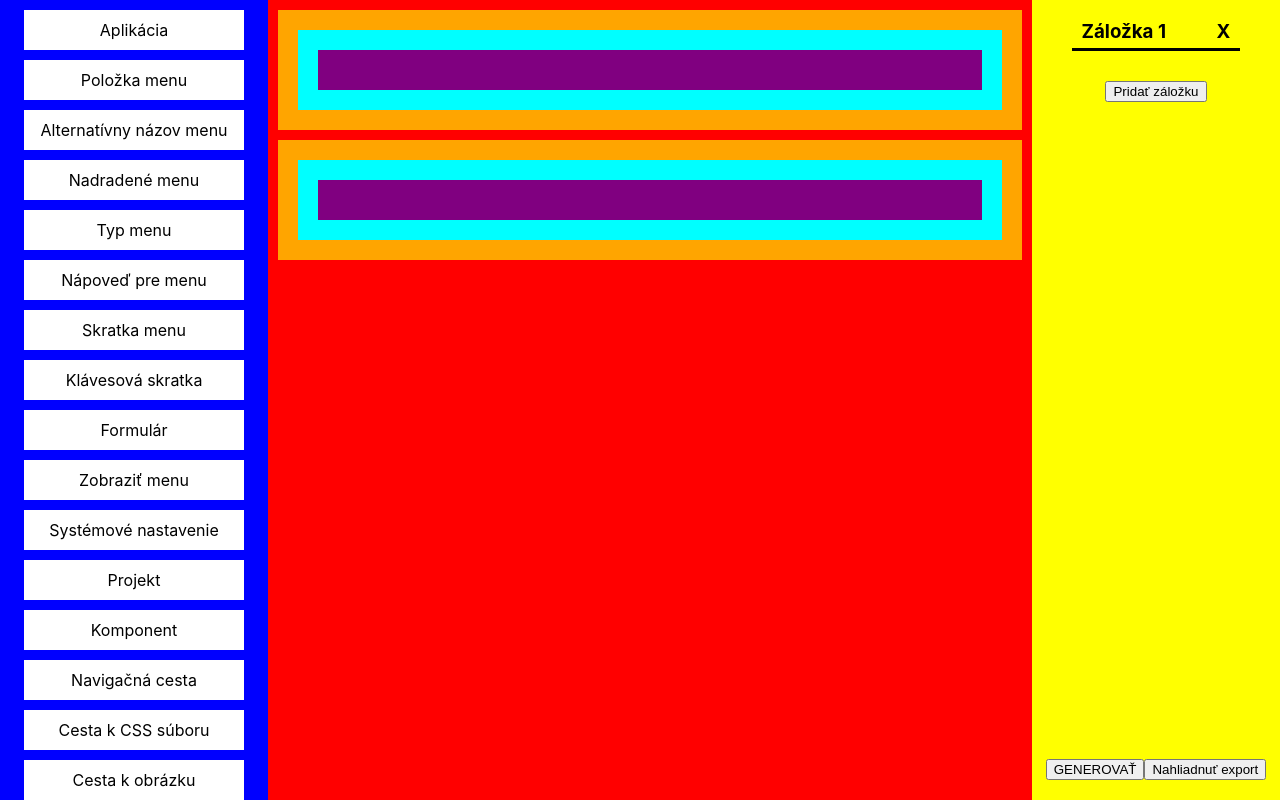
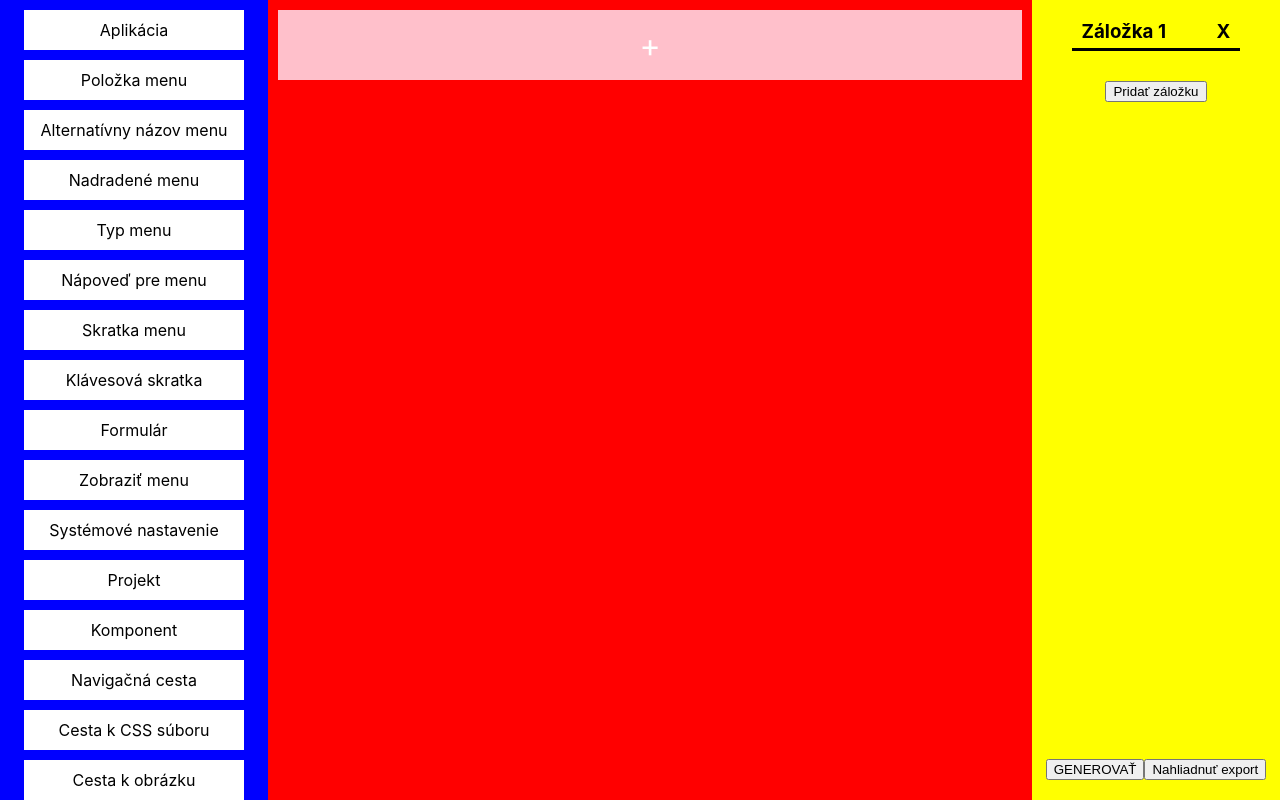
Before and after one commit to adino1337/ui_generator, a React (Create React App) app: page / in a window 1280 px wide. Built offline with nearby package versions, Linux system fonts and the light colour scheme.

Commit message:
fukčné pridávanie riadkov a stlpcov

```diff
--- a/src/App.css
+++ b/src/App.css
@@ -1,17 +1,20 @@
 .App{
   height: 100vh;
 }
-.test{
-  border: 2px solid black;
-  min-height: 60px;
-  min-width: 200px;
-  padding: 10;
+
+
+.plusCol{
+  display: flex;
+  flex: 1;
+  justify-content: center;
+  align-items: center;
+  font-size: 32px;
+  color: white;
+}
+.plusRow{
   display: grid;
   place-items: center;
-  color: black;
+  font-size: 32px;
+  color: white;
+  height: 70px;
 }
-
-.test:hover{
-  background-color: black;
-  color: white;
-}
--- a/src/App.js
+++ b/src/App.js
@@ -7,11 +7,10 @@ function App() {
   const initialFields = schema;
 
   const [leftFields, setLeftFields] = useState(initialFields);
-  const [marks, setMarks] = useState([[[[]],[[]]]]);
+  const [marks, setMarks] = useState([[]]);
   const [activeMark, setActiveMark] = useState(0);
   const [rightFieldGroups, setRightFieldGroups] = useState(marks[activeMark]);
-  const [edit, setEdit] = useState(true);
-
+  const [edit, setEdit] = useState(false);
   useEffect(() => {
     const updatedMarks = [...marks];
     updatedMarks[activeMark] = rightFieldGroups;
@@ -21,34 +20,14 @@ function App() {
   const [dragEnd, setDragEnd] = useState(false);
 
   useEffect(() => {
-
-    /* vymazavanie prazdnych riadkov
+    setRightFieldGroups((prev) => {
+      return prev.map((row) => {
+        return row.filter((col) => col.length !== 0);
+      });
+    });
     setRightFieldGroups((prev) => {
       return prev.filter((row) => row.length !== 0);
     });
-    }
-    */
-
-
-    if (rightFieldGroups.length > 0) {
-      setRightFieldGroups((prev) => {
-        return prev.map((row) => {
-          return row.filter(
-            (col, colIndex) => col.length !== 0 || colIndex === row.length - 1
-          );
-        });
-      });
-    }
-    if (rightFieldGroups.length > 0) {
-      setRightFieldGroups((prev) => {
-        return prev.map((row) => {
-          if (row[row.length - 1].length !== 0) return [...row, []];
-          return row;
-        });
-
-      });
-
-    }
   }, [dragEnd]);
 
   const onDragEnd = (result) => {
@@ -58,13 +37,13 @@ function App() {
     const sourceList = result.source.droppableId;
     const destinationList = result.destination.droppableId;
     console.log(sourceList, destinationList);
-    if (sourceList === "left-list" && destinationList === "base") {
+    if (sourceList === "left-list" && destinationList === "addRow") {
       const [movedField] = leftFields.splice(result.source.index, 1);
       setRightFieldGroups((prev) => [...prev, [[movedField]]]);
       return;
     } else if (
       sourceList.split("-")[0] === "column" &&
-      destinationList === "base"
+      destinationList === "addRow"
     ) {
       let rowNumber = sourceList.split("-")[1];
       let columnNumber = sourceList.split("-")[2];
@@ -99,12 +78,15 @@ function App() {
         const [movedField] = sourceFields.splice(result.source.index, 1);
         sourceFields.splice(result.destination.index, 0, movedField);
         setLeftFields([...sourceFields]);
+      }else if (sourceList.split("-")[0] === "group") {
+        console.log("columi vedla seba")
       }
+
     } else if (destinationList !== "left-list") {
       // Presun z ľavého zoznamu do pravého
       if (sourceList === "left-list") {
         const [movedField] = leftFields.splice(result.source.index, 1);
-        if (destinationList.split("-")[0] === "group") {
+        if (destinationList.split("-")[0] === "addColumn") {
           let rowNumber = parseInt(destinationList.split("-")[1]);
           //pridá array do arraya podľa groupnumber v rightFieldGroups
           setRightFieldGroups((prev) => {
@@ -140,7 +122,7 @@ function App() {
         const sourceFields =
           rightFieldGroups[sourceRowNumber][sourceColumnNumber];
         const [movedField] = sourceFields.splice(result.source.index, 1);
-        if (destinationList.split("-")[0] === "group") {
+        if (destinationList.split("-")[0] === "addColumn") {
           let destinationRowNumber = parseInt(destinationList.split("-")[1]);
           setRightFieldGroups((prev) => {
             return prev.map((row, i) => {
@@ -262,6 +244,8 @@ function App() {
           <Droppable droppableId="left-list" type="field">
             {(provided, snapshot) => (
               <div
+                onMouseEnter={() => setEdit(true)}
+                onMouseLeave={() => setEdit(false)}
                 ref={provided.innerRef}
                 style={{
                   height: "calc(100vh - 20px)",
@@ -318,6 +302,8 @@ function App() {
               return (
                 <div
                   ref={providedBase.innerRef}
+                  onMouseEnter={() => setEdit(true)}
+                  onMouseLeave={() => setEdit(false)}
                   style={{
                     width: "60%",
                     minHeight: "calc(100vh - 20px)",
@@ -357,7 +343,10 @@ function App() {
                             direction="horizontal"
                             type="column"
                           >
-                            {(providedRow, snapshot) => (
+                            {(providedRow, snapshotRow) => {
+                              let columnMaxWidth = edit ? "none" : "120px";
+
+                              return (
                                 <div
                                   ref={providedRow.innerRef}
                                   style={{
@@ -378,24 +367,36 @@ function App() {
                                       type="column"
                                     >
                                       {(providedField, snapshot) => {
-                                      let dragHandleProps ={...providedField.dragHandleProps}
-
+                                        let dragHandleProps = {
+                                          ...providedField.dragHandleProps,
+                                        };
+                                        /*
                                       if(columnIndex === row.length - 1)
                                       dragHandleProps = {}
-
-
-                                      return(
-                                      <div
-                                        ref={providedField.innerRef}
-                                        {...providedField.draggableProps}
-                                        {...dragHandleProps}
-                                        style={{
+                                     */
+                                        let styles = {
                                           display: "flex",
                                           flex: "1",
                                           padding: "20px",
                                           backgroundColor: "cyan",
                                           ...providedField.draggableProps.style,
-                                        }}
+                                        };
+                                        styles = edit
+                                          ? {
+                                              ...styles,
+                                              maxWidth: "200px",
+                                            }
+                                          : {
+                                              ...styles,
+                                              minWidth: "0",
+                                            };
+
+                                        return (
+                                          <div
+                                            ref={providedField.innerRef}
+                                            {...providedField.draggableProps}
+                                            {...dragHandleProps}
+                                            style={styles}
                                           >
                                             <Droppable
                                               key={`column-${rowIndex}-${columnIndex}`}
@@ -404,7 +405,10 @@ function App() {
                                               type="field"
                                             >
                                               {(providedCol, snapshot) => {
-                                            let styles = {
+                                                return (
+                                                  <div
+                                                    ref={providedCol.innerRef}
+                                                    style={{
                                                       background:
                                                         snapshot.isDraggingOver
                                                           ? "pink"
@@ -414,25 +418,17 @@ function App() {
                                                       flex: "1",
                                                       flexDirection: "column",
                                                       gap: "10px",
-                                            };
-                                            styles = edit
-                                              ? {
-                                                  ...styles,
                                                       minWidth: "0",
-                                                }
-                                              : { ...styles, minWidth: "0" };
-
-                                            return (
-                                              <div
-                                                ref={providedCol.innerRef}
-                                                style={styles}
+                                                    }}
                                                     {...providedCol.droppableProps}
                                                   >
                                                     {column.map(
                                                       (field, fieldIndex) => (
                                                         <Draggable
                                                           key={field.field}
-                                                      draggableId={field.field}
+                                                          draggableId={
+                                                            field.field
+                                                          }
                                                           index={fieldIndex}
                                                           type="field"
                                                         >
@@ -441,6 +437,7 @@ function App() {
                                                             snapshot
                                                           ) => (
                                                             <div
+                                                              className="field"
                                                               ref={
                                                                 providedField.innerRef
                                                               }
@@ -452,7 +449,8 @@ function App() {
                                                                   "center",
                                                                 alignItems:
                                                                   "center",
-                                                            textAlign: "center",
+                                                                textAlign:
+                                                                  "center",
                                                                 padding: "10px",
                                                                 backgroundColor:
                                                                   "white",
@@ -474,17 +472,69 @@ function App() {
                                               }}
                                             </Droppable>
                                           </div>
-                                    )}}
+                                        );
+                                      }}
                                     </Draggable>
                                   ))}
                                   {providedRow.placeholder}
+                                  {
+                                    <Droppable
+                                      key={`addColumn-${rowIndex}`}
+                                      droppableId={`addColumn-${rowIndex}`}
+                                      direction="vertical"
+                                      type="field"
+                                    >
+                                      {(provided, snapshot) => (
+                                        <div
+                                          ref={provided.innerRef}
+                                          className="plusCol"
+                                          style={{
+                                            backgroundColor:
+                                              snapshot.isDraggingOver
+                                                ? "purple"
+                                                : "orange",
+                                            width: "auto",
+                                            maxWidth: columnMaxWidth,
+                                          }}
+                                          {...provided.droppableProps}
+                                        >
+                                          +
                                         </div>
                                       )}
+                                    </Droppable>
+                                  }
+                                </div>
+                              );
+                            }}
                           </Droppable>
                         </div>
                       )}
                     </Draggable>
                   ))}
+                  {
+                    <Droppable
+                      key={`addRow`}
+                      droppableId={`addRow`}
+                      direction="vertical"
+                      type="field"
+                    >
+                      {(provided, snapshot) => (
+                        <div
+                          ref={provided.innerRef}
+                          className="plusRow"
+                          style={{
+                            backgroundColor: snapshot.isDraggingOver
+                              ? "cyan"
+                              : "pink",
+                          }}
+                          {...provided.droppableProps}
+                        >
+                          +
+                        </div>
+                      )}
+                    </Droppable>
+                  }
+                  {providedBase.placeholder}
                 </div>
               );
             }}
```
Lines whose indentation alone changed are shown as unchanged.
